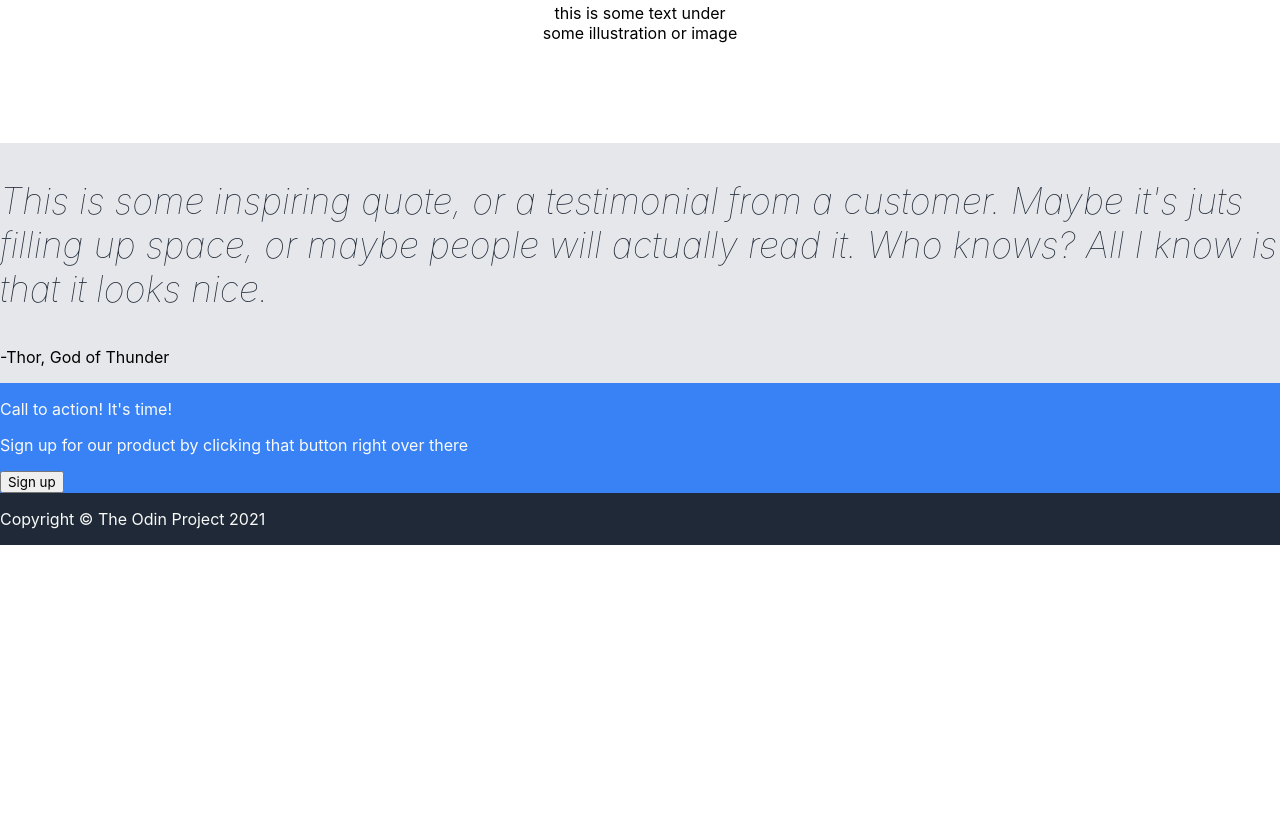
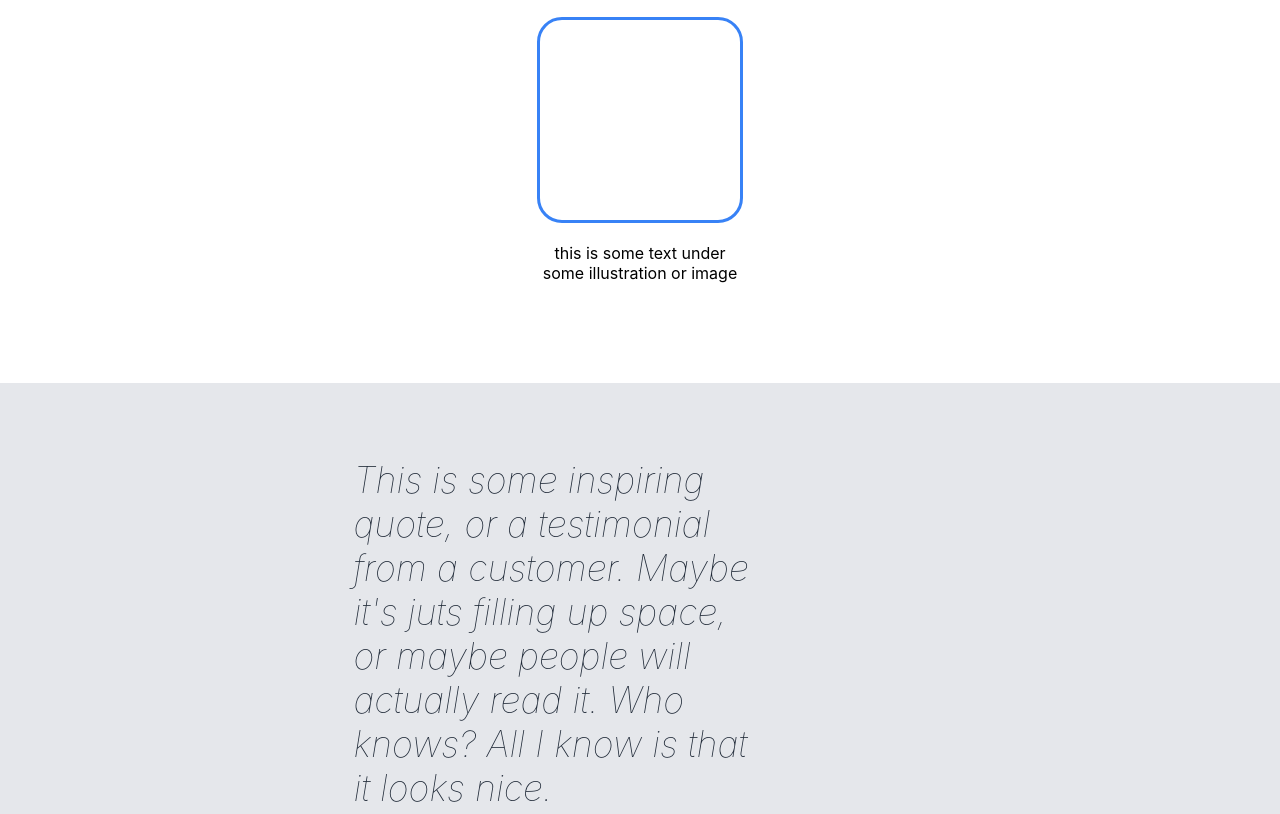
Before and after one commit to bjtn1/landing-page, a plain HTML site: page index.html in a window 1280 px wide. Shown: the part 1046-1860 px from the top of the page. Before the commit the page ends 1591 px from the top, so only its background shows below. Drawn offline with Linux system fonts and the light colour scheme.

Commit message:
Finish quote section

```diff
--- a/css/style.css
+++ b/css/style.css
@@ -4,6 +4,25 @@ body {
     padding: 0;
     display: flex;
     flex-direction: column;
+}
+
+.footer,.nav,.header {
+    background: #1f2937;
+}
+
+.footer,.nav,.header,.cta {
+    color: #F9FAF8;
+}
+
+* {
+    font-family: -apple-system, BlinkMacSystemFont, 'Segoe UI', Roboto, Oxygen, Ubuntu, Cantarell, 'Open Sans', 'Helvetica Neue', sans-serif;
+}
+
+/* START: HERO SECTION */
+
+.header-logo-text {
+    font-size: 24px;
+    color: #F9FAF8;
 }
 
 ul {
@@ -14,59 +33,6 @@ a {
     text-decoration: none;
     color: #F9FAF8;
 }
-
-
-
-.footer,.nav,.header {
-    background: #1f2937;
-}
-
-.footer,.nav,.header,.cta {
-    color: #F9FAF8;
-}
-
-.quote {
-    background: #E5E7EB;
-}
-
-.cta {
-    background: #3882F6;
-}
-
-.hero-main-text {
-    font-size: 48px;
-    font-weight: 800;
-    color: #F9FAF8;
-    margin: 0;
-}
-
-.header-logo-text {
-    font-size: 24px;
-    color: #F9FAF8;
-}
-
-.quote-text {
-    font-size: 36px;
-    color: #1F2937;
-    font-weight: lighter;
-    font-style: italic;
-}
-
-* {
-    font-family: -apple-system, BlinkMacSystemFont, 'Segoe UI', Roboto, Oxygen, Ubuntu, Cantarell, 'Open Sans', 'Helvetica Neue', sans-serif;
-}
-
-.hero-secondary-text,a {
-    font-size: 18px;
-    color: #E5E7EB
-}
-
-.rectangle {
-    width: 500px;
-    height: 300px;
-    background: #e5e7eb8a;
-}
-
 
 .nav {
     display: flex;
@@ -82,9 +48,29 @@ a {
     display: flex;
     justify-content: space-around;
     align-items: center;
+    padding: 120px;
 }
 
+.hero-main-text {
+    font-size: 48px;
+    font-weight: 800;
+    color: #F9FAF8;
+    margin: 0;
+}
 
+.hero-secondary-text,a {
+    font-size: 18px;
+    color: #E5E7EB
+}
+
+.rectangle {
+    width: 700px;
+    height: 300px;
+    background: #e5e7eb8a;
+    border-radius: 50px;
+}
+
+/* END: HERO SECTION */
 
 
 /* START: INFORMATION SECTION */
@@ -128,6 +114,56 @@ a {
 
 /* END: INFORMATION SECTION */
 
+
+/* START: QUOTE SECTION */
+
+.quote {
+    background: #E5E7EB;
+    display: flex;
+    justify-content: center;
+    align-items: center;
+}
+
+.quote-text {
+    font-size: 36px;
+    color: #1F2937;
+    font-weight: lighter;
+    font-style: italic;
+    padding: 150px;
+    max-width: 400px;
+    padding-top: 75px;
+    margin: 0;
+}
+
+.quote-author {
+    align-self: flex-end;
+    font-weight: bolder;
+}
+
+/* END: QUOTE SECTION */
+
+/* START: CTA SECTION */
+
+.cta {
+    background: #3882F6;
+    flex: 1;
+}
+
+/* END: CTA SECTION */
+
+
+/* START: FOOTER SECTION */
+
+.footer {
+    display: flex;
+    justify-content: center;
+}
+
+/* END FOOTER SECTION */
+
+
+
+
 /* Colors and stuff
 
 * {
--- a/index.html
+++ b/index.html
@@ -34,7 +34,6 @@
 
                 <div class="right-header">
                     <div class="rectangle">
-                        <img alt="this is a place holder for an image">
                     </div>
                 </div>
             </div>
@@ -74,7 +73,7 @@
             <p class="quote-text">This is some inspiring quote, or a testimonial from a customer. Maybe it's juts filling up
                 space, or maybe people will actually read it. Who knows? All I know is that it looks nice.
             </p>
-            <p>-Thor, God of Thunder</p>
+            <p class="quote-author">-Thor, God of Thunder</p>
         </div>
 
         <div class="cta">
```
